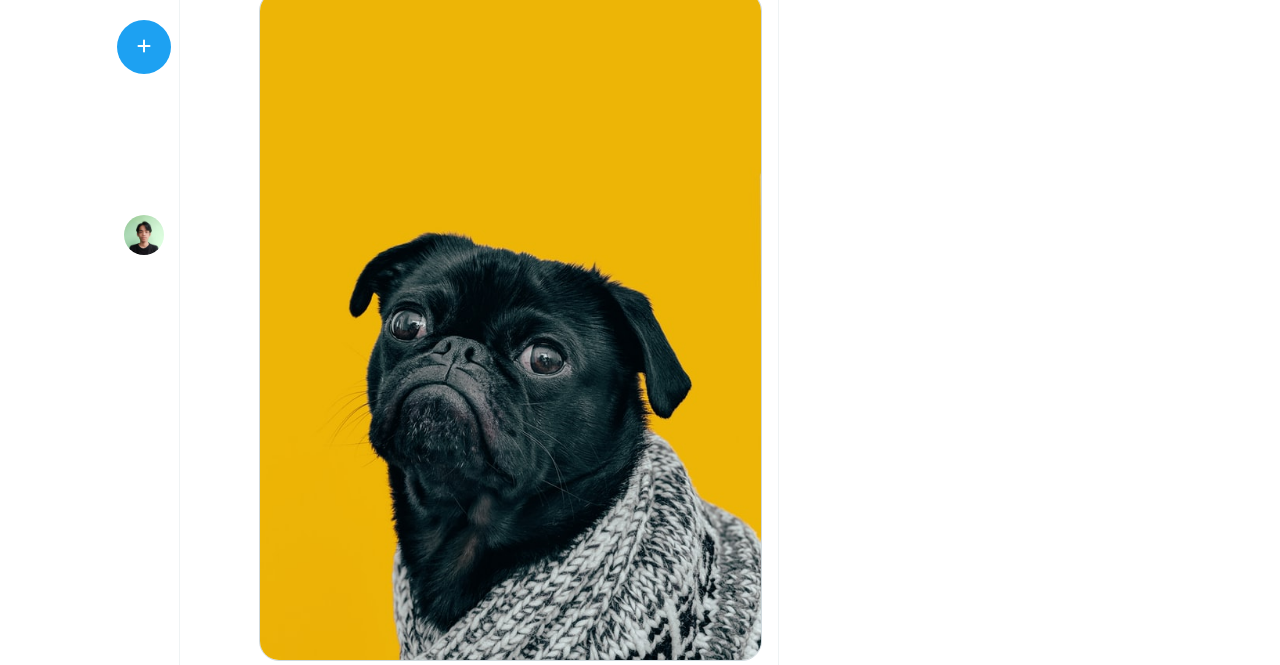
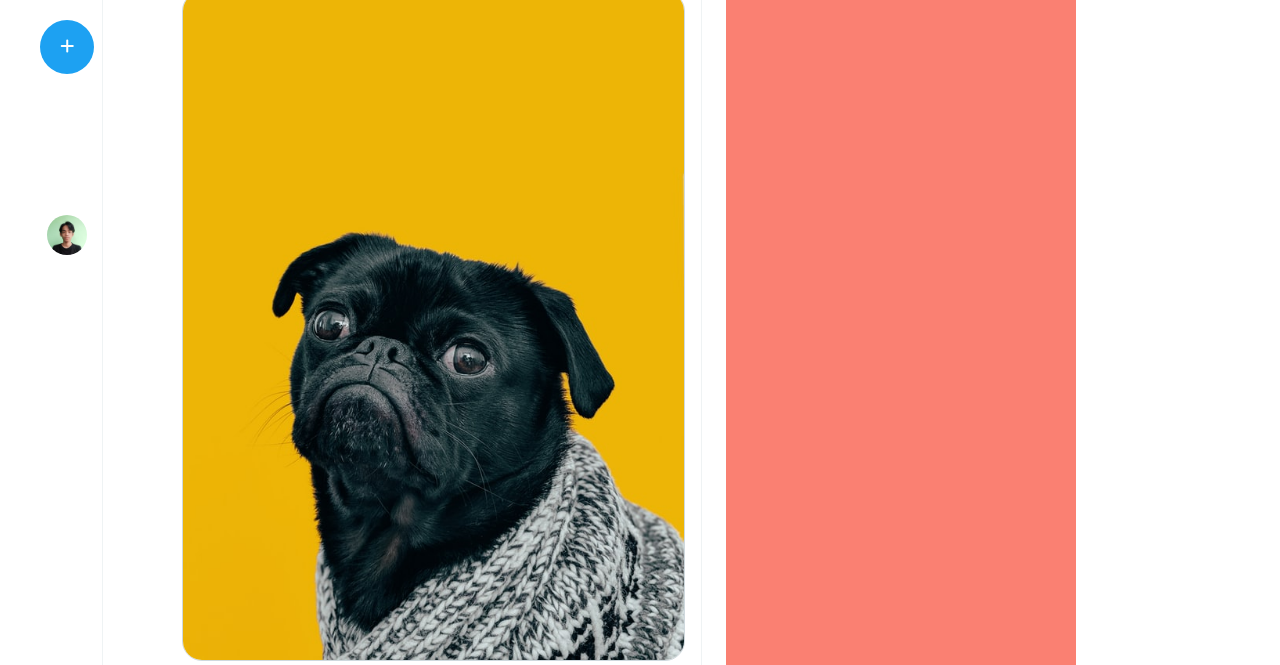
Before and after one commit to AlfanWahyudi/twitter-clone, a plain HTML site: page index.html in a window 1280 px wide. Shown: the part 519-1184 px from the top of the page. Drawn offline with nearby package versions, Linux system fonts and the light colour scheme.

Commit message:
Fix responsive for nav-bar

```diff
--- a/style.css
+++ b/style.css
@@ -668,3 +668,27 @@ main {
     border-radius: 25px;
   }
 }
+
+@media only screen and (min-width: 735px) {
+    body {
+    grid-template-columns: 17% auto;
+  }
+}
+
+@media only screen and (min-width: 1023px) {
+  body {
+    grid-template-columns: 8% auto;
+  }
+
+  main {
+    display: flex;
+    flex-direction: row;
+    gap: 2%;
+  }
+
+  aside {
+    max-width: 350px;
+    background: salmon;
+    flex-grow: 1;
+  }
+}
```
